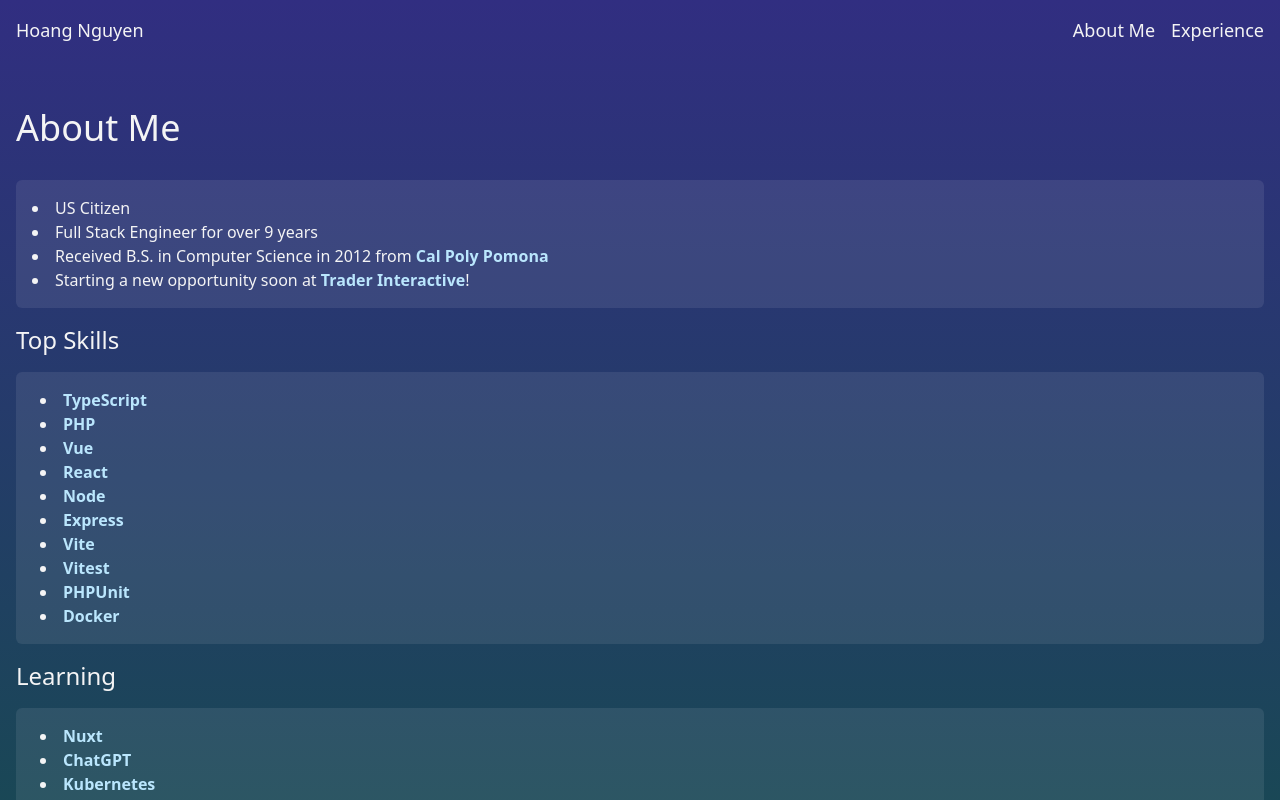
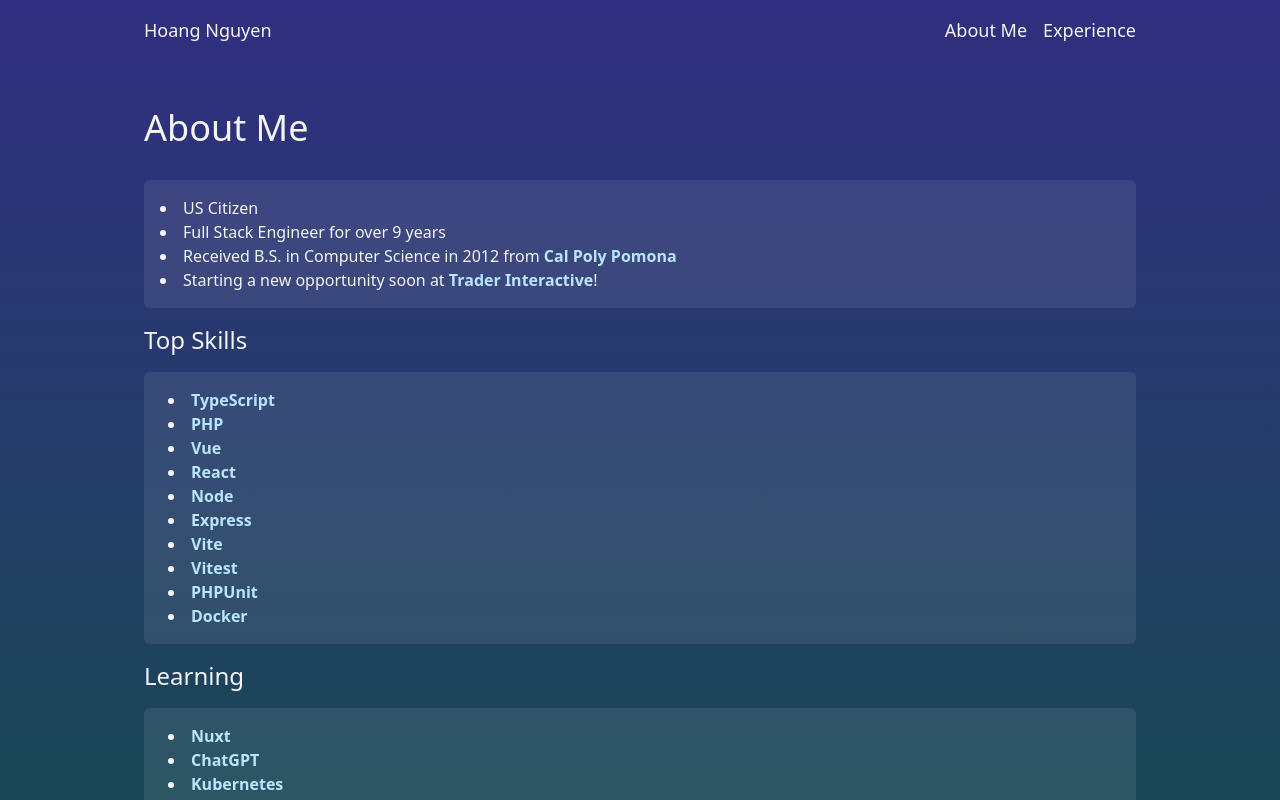
Before and after one commit to mmxcrono/nuxt-resume, a Nuxt app: page / in a window 1280 px wide. Shown: the top 800 px of the page. Built offline with nearby package versions, Linux system fonts and the light colour scheme.

Commit message:
Add centered wrapper

```diff
--- a/layouts/default.vue
+++ b/layouts/default.vue
@@ -2,8 +2,10 @@
   <div
     class="min-h-screen bg-gradient-to-t from-teal-900 to-indigo-900 text-zinc-100"
   >
-    <AppHeader />
-    <slot></slot>
-    <AppFooter />
+    <div class="mx-auto max-w-5xl">
+      <AppHeader />
+      <slot></slot>
+      <AppFooter />
+    </div>
   </div>
 </template>
--- a/nuxt.config.ts
+++ b/nuxt.config.ts
@@ -1,5 +1,8 @@
 // https://nuxt.com/docs/api/configuration/nuxt-config
 export default defineNuxtConfig({
+  typescript: {
+    shim: false,
+  },
   devtools: { enabled: false },
   vite: {
     vue: {
```
Also changed, not shown: 1 other file (tests, documents, lock files or other folders).
